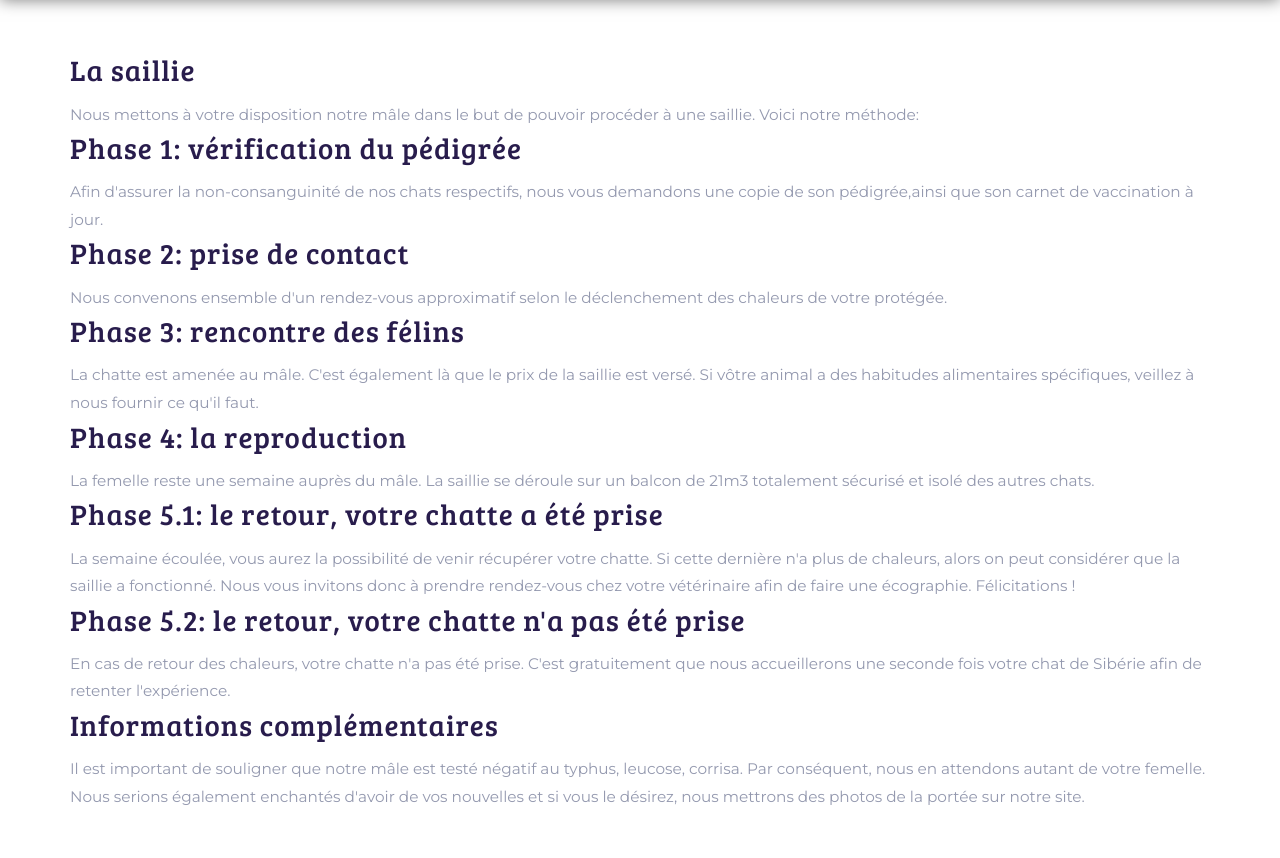
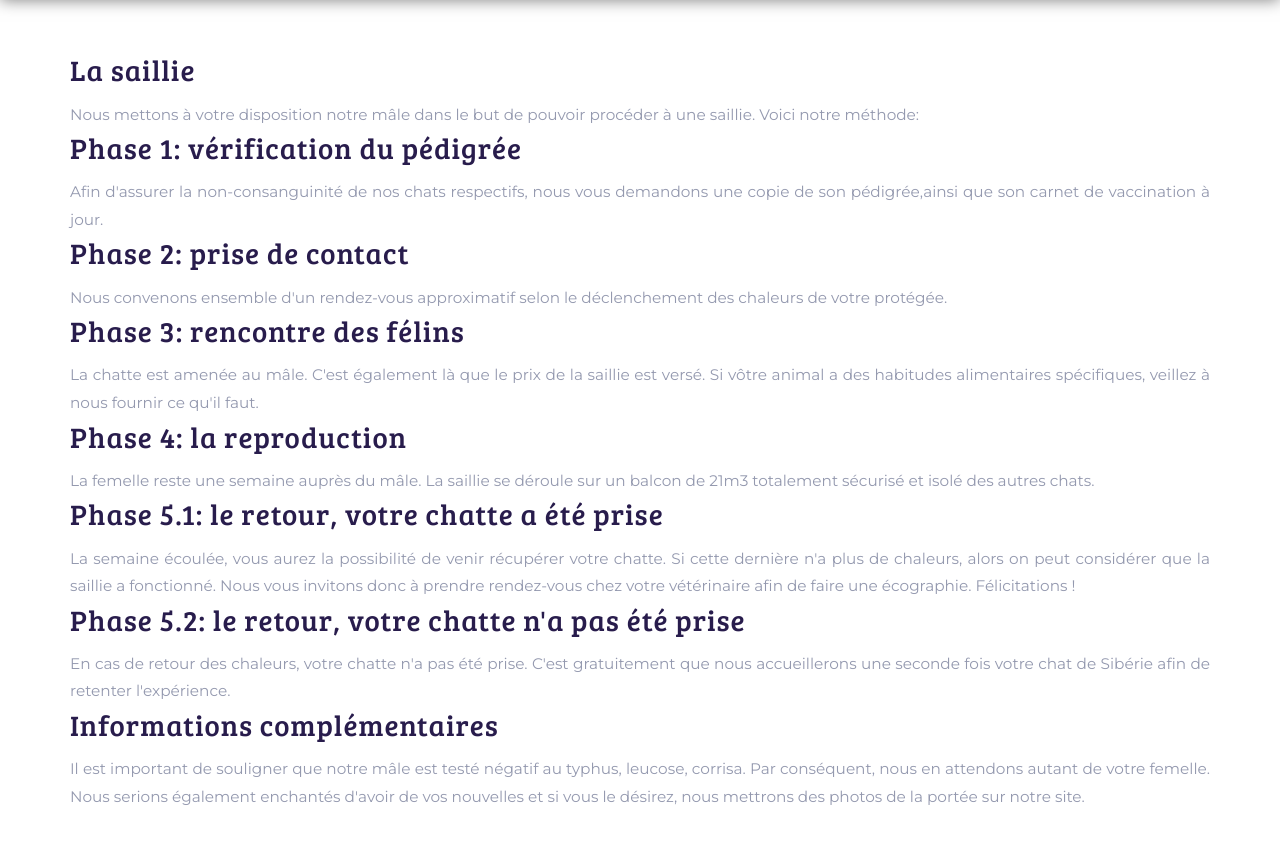
Before and after one commit to yannickberthoud/CoeurDeSiberie2017, a Django app: a page that uses templates/base.html in a window 1280 px wide. Shown: the part 94-952 px from the top of the page. Run offline with Django 3.2, Linux system fonts and the light colour scheme; some libraries are stand-ins or nearby versions.

Commit message:
text justify alignement

```diff
--- a/public/css/style.css
+++ b/public/css/style.css
@@ -81,6 +81,7 @@ blockquote {
 body {
     font-family: 'Montserrat', sans-serif;
     font-size: 17px;
+    text-align: justify;
 }
 
 h1,
--- a/static/css/style.css
+++ b/static/css/style.css
@@ -81,6 +81,7 @@ blockquote {
 body {
     font-family: 'Montserrat', sans-serif;
     font-size: 17px;
+    text-align: justify;
 }
 
 h1,
```
